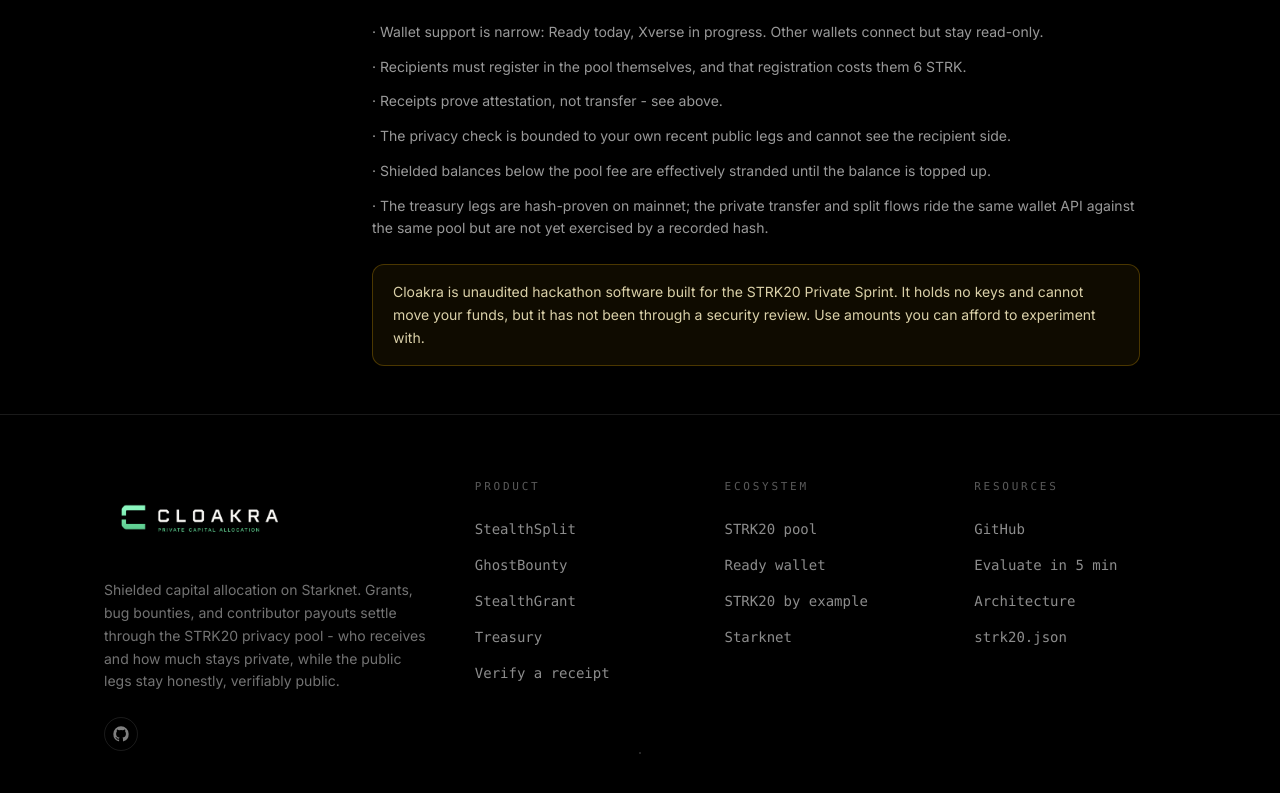
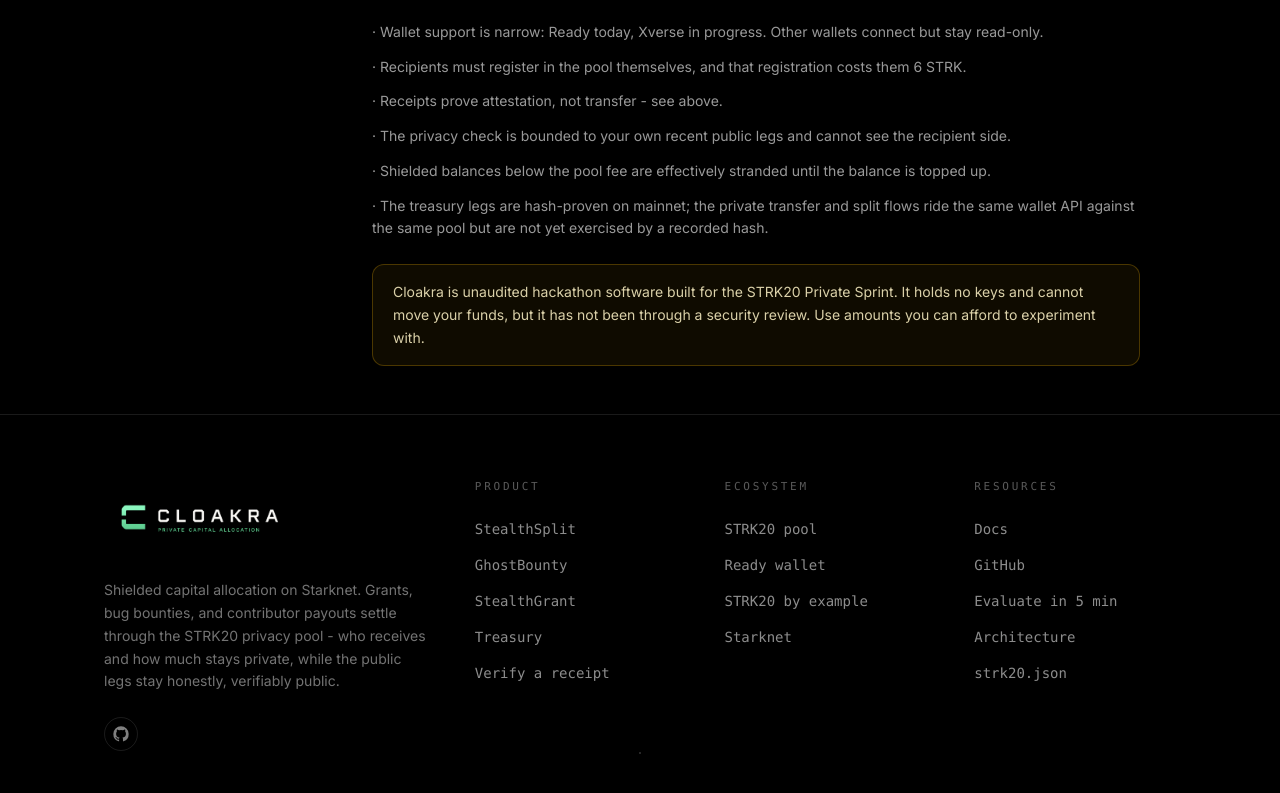
Before and after one commit to mrnetwork0001/Cloakra, a Next.js app in the folder client/: page /docs in a window 1280 px wide. Shown: the part 4447-5240 px from the top of the page. Built offline with nearby package versions, Linux system fonts and the light colour scheme.

Commit message:
Link the docs: nav FAQ -> Docs, plus footer and app header
The FAQ section stays on the landing page; the nav slot now points at the
fuller documentation instead.

```diff
--- a/client/app/page.tsx
+++ b/client/app/page.tsx
@@ -152,7 +152,7 @@
             <a className="transition hover:text-white" href="#how">How it works</a>
             <a className="transition hover:text-white" href="#modules">Modules</a>
             <a className="transition hover:text-white" href="#proof">Proof</a>
-            <a className="transition hover:text-white" href="#faq">FAQ</a>
+            <Link className="transition hover:text-white" href="/docs">Docs</Link>
           </div>
         </nav>
       </header>
--- a/client/components/AppShell.tsx
+++ b/client/components/AppShell.tsx
@@ -108,7 +108,15 @@
               className="h-16 w-auto"
             />
           </Link>
-          <WalletPanel onSession={setSession} />
+          <div className="flex items-center gap-5">
+            <Link
+              href="/docs"
+              className="font-mono text-xs tracking-[0.15em] text-white/45 uppercase transition hover:text-white"
+            >
+              Docs
+            </Link>
+            <WalletPanel onSession={setSession} />
+          </div>
         </nav>
       </header>
 
--- a/client/components/SiteFooter.tsx
+++ b/client/components/SiteFooter.tsx
@@ -28,6 +28,7 @@
   {
     heading: "Resources",
     links: [
+      { label: "Docs", href: "/docs" },
       { label: "GitHub", href: REPO, external: true },
       { label: "Evaluate in 5 min", href: `${REPO}/blob/main/EVALUATE.md`, external: true },
       { label: "Architecture", href: `${REPO}/blob/main/ARCHITECTURE.md`, external: true },
```
